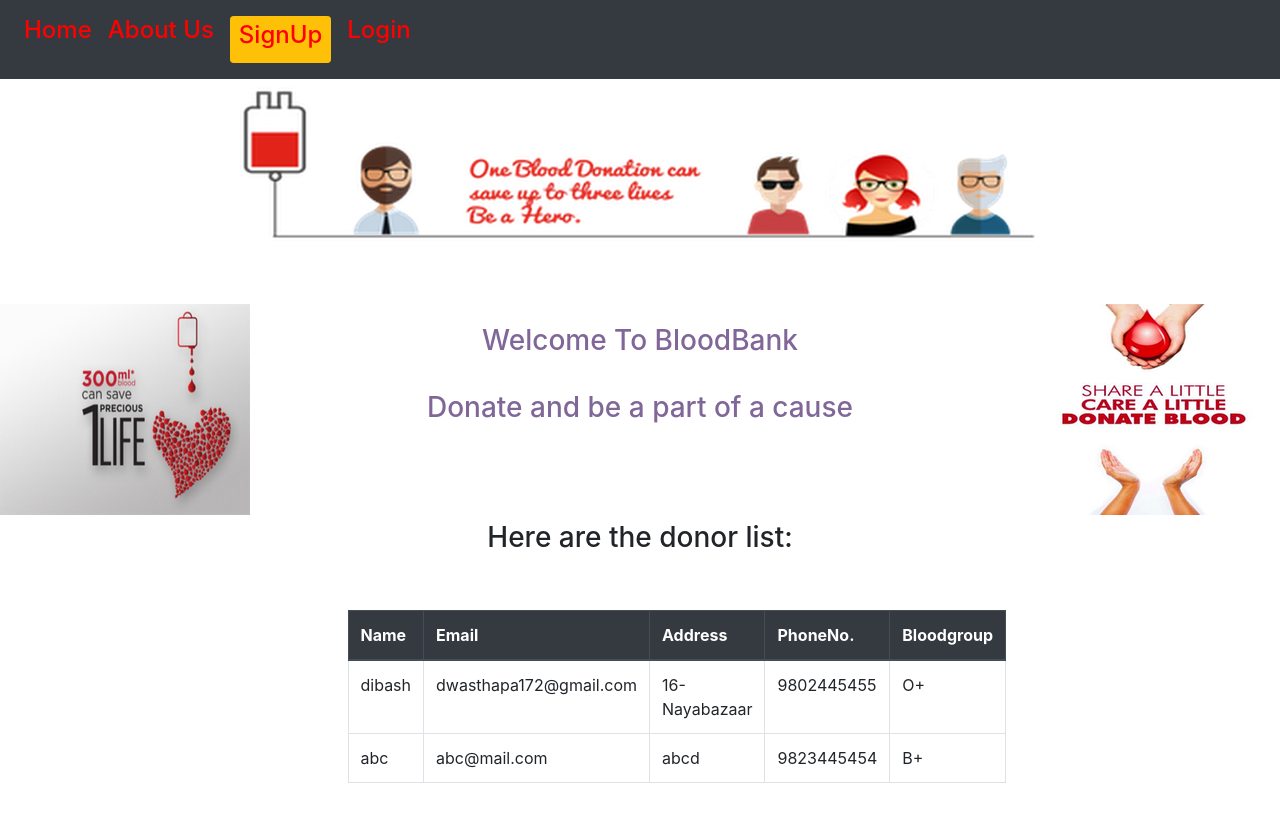
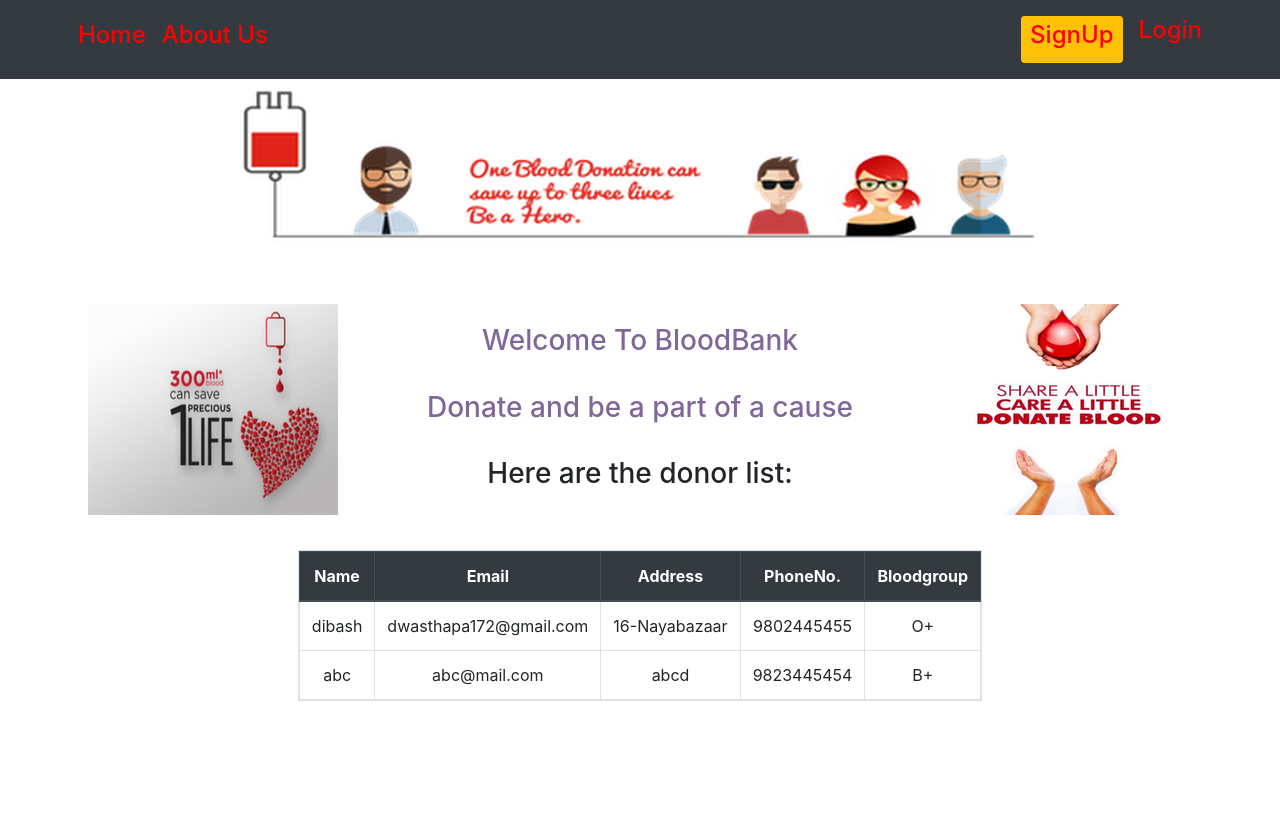
Before and after one commit to DibashBikramThapa/BloodBank, a Django app: page / in a window 1280 px wide. After the commit the page ends 701 px from the top, so only its background shows below. Run offline with Django 3.2, Linux system fonts and the light colour scheme; data comes from the database, SQL or seed files in the repository; both versions use the stored data as it was after the commit; some libraries are stand-ins or nearby versions.

Commit message:
ui changes

```diff
--- a/record/templates/record/base.html
+++ b/record/templates/record/base.html
@@ -10,15 +10,18 @@
 </head>
   <body>
 
-    <nav class="navbar fixed-top navbar-expand navbar-dark bg-dark ">
+    <nav class="navbar fixed-top navbar-expand bg-dark">
+      <div class="container">
+
         <div class="nav navbar-nav">
             <a class="nav-link" href="{% url "record:Home" %}"><h4>Home </h4></a>
             <a class="nav-link" href="#"> <h4>About Us </h4></a>
-
+          </div>
             {% if user.is_authenticated %}
+            <div class="nav navbar-nav">
               <a class="nav-link" href="{% url 'record:historylist' %}" target="_blank"> <h4>History </h4></a>
               <a class ="nav-link" href="{% url 'record:createhistory' %}" target="_blank"> <h4>Update Record</h4> </a>
-          </div>
+            </div>
             <div class="nav navbar-nav ml-auto">
               <a class="nav-link" href="{% url 'accounts:logout' %}"> <h4>Logout </h4></a>
 
@@ -33,6 +36,7 @@
             {% endif %}
         </div>
         </p>
+      </div>
     </nav>
 
 
--- a/record/templates/record/index.html
+++ b/record/templates/record/index.html
@@ -4,29 +4,39 @@
 
 
 <div class="container mt-5 pt-4 text-center">
+  <!-- top image -->
   <img class="img-fluid "src="{% static "image/bloodtop.png" %}" alt="">
-</div>
+
 
   <div class="mt-5 pt-2">
     <div class="row g-0">
+      <!-- left image -->
       <div class="col card-img">
         <img class="img-fluid" src="{% static "image/bloodleft.png" %}" alt="fail">
       </div>
+      <!-- image content -->
       <div class="col-sm-6 ">
         <div class="card-body">
           <div class="card-text text-center">
             <h3 id="one">Welcome To BloodBank
               <br><br>
+               Donate and be a part of a cause</h3>
+          </div>
+          <h3 class="mt-3 pt-3 text-center">Here are the donor list:</h3>
+        </div>
+      </div>
+      <!-- right image-->
+      <div class="col card-img">
+          <img class="img-fluid float-right"src="{% static "image/bloodright.png" %}" alt="">
+      </div>
+    </div>
+  </div>
 
-             Donate and be a part of a cause</h3>
-
-        </div>
-        <h3 class="mt-5 pt-5 text-center">Here are the donor list:</h3>
+  <div class="mt-3 pt-3">
       {% if donor_list %}
-        <br>
-        <br>
-        <div class="table-responsive-md">
-          <table class="table table-hover table-bordered">
+      <div class="row justify-content-center">
+        <div class="col-auto">
+        <table class="table table-hover table-bordered table-responsive">
             <thead class="thead-dark">
               <th scope="col">Name</th>
               <th scope="col">Email</th>
@@ -45,16 +55,14 @@
             {% endfor %}
         </table>
         </div>
+      </div>
       {% else %}
         <p>No donated record found</p>
       {% endif %}
   </div>
+
 </div>
-      <div class="col card-img">
-        <img class="img-fluid float-right"src="{% static "image/bloodright.png" %}" alt="">
-      </div>
-    </div>
-  </div>
+
 
 <script src="{% static "record/color.js" %}">
 
```
Also changed, not shown: db.sqlite3. Lines whose indentation alone changed are shown as unchanged.
